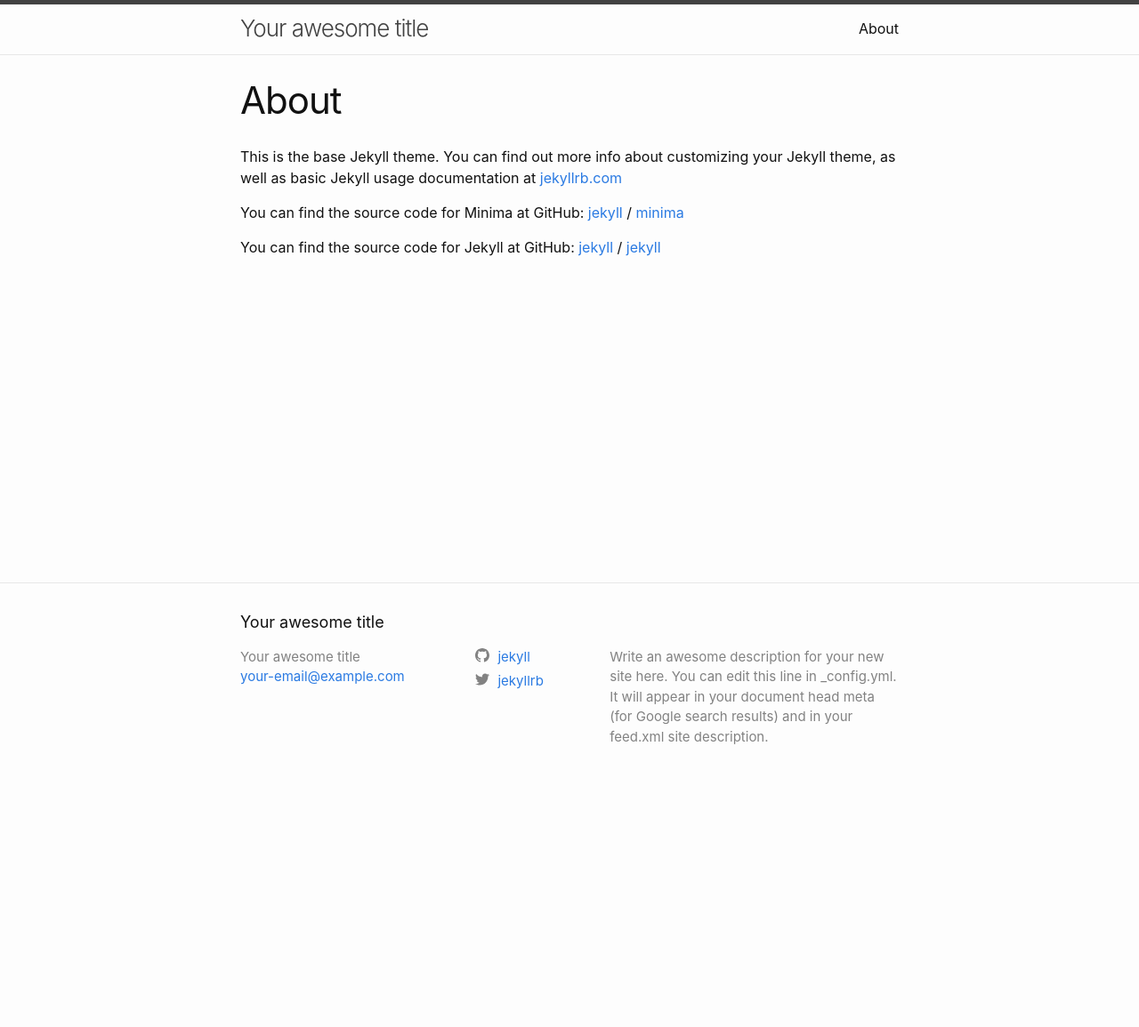
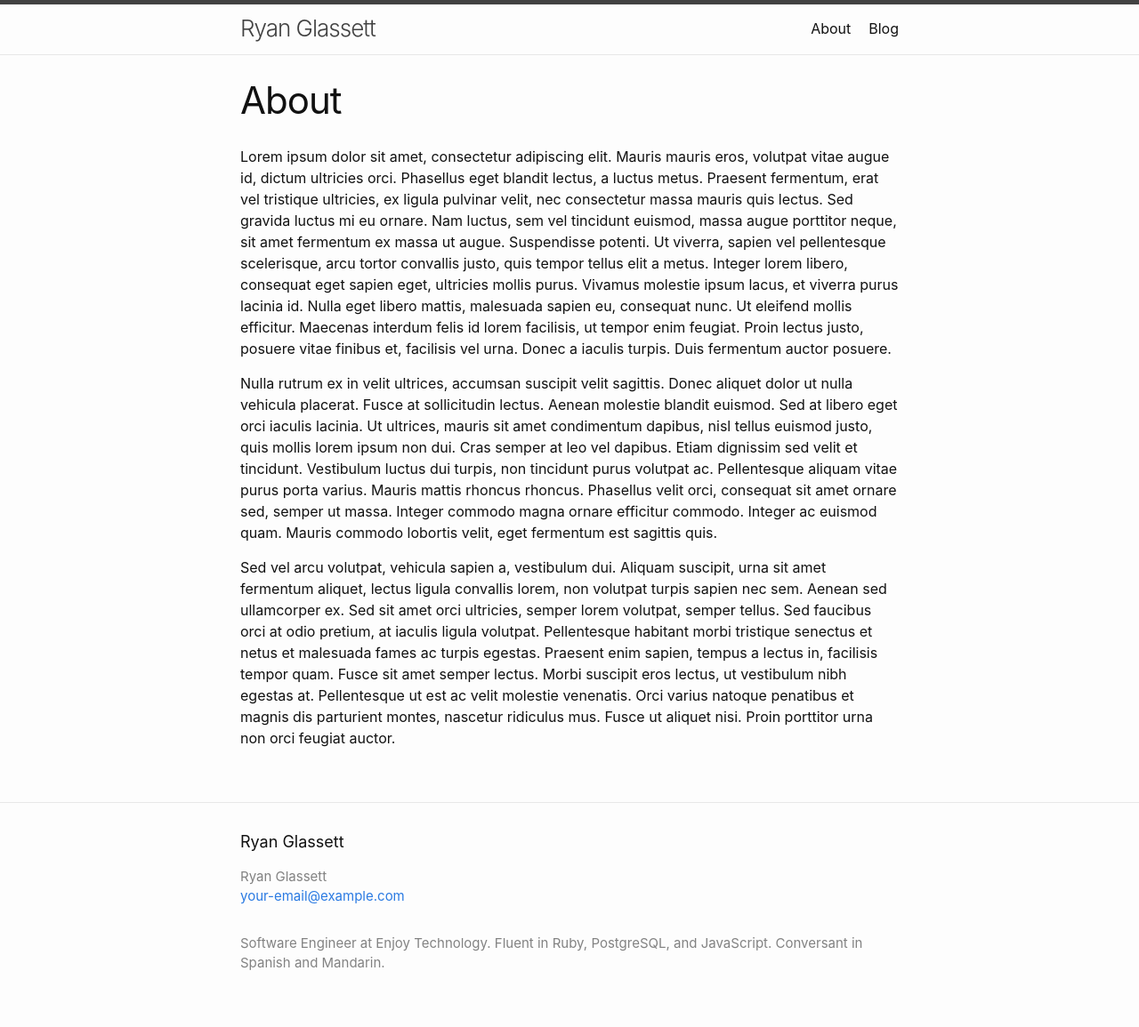
Before and after one commit to rglassett/rglassett.github.io, a Jekyll site: the page built from about.md, in a window 1280 px wide. Shown: the whole page at 89% size. Built offline with Jekyll 4.4.1, drawn with Linux system fonts in a browser that asks for light colours; before the commit the page ends 900 px from its top, so only the background shows below that.

Commit message:
[skip ci] WIP

```diff
--- a/_config.yml
+++ b/_config.yml
@@ -1,39 +1,21 @@
-# Welcome to Jekyll!
-#
-# This config file is meant for settings that affect your whole blog, values
-# which you are expected to set up once and rarely edit after that. If you find
-# yourself editing this file very often, consider using Jekyll's data files
-# feature for the data you need to update frequently.
-#
-# For technical reasons, this file is *NOT* reloaded automatically when you use
-# 'bundle exec jekyll serve'. If you change this file, please restart the server process.
-
 # Site settings
-# These are used to personalize your new site. If you look in the HTML files,
-# you will see them accessed via {{ site.title }}, {{ site.email }}, and so on.
-# You can create any custom variable you would like, and they will be accessible
-# in the templates via {{ site.myvariable }}.
-title: Your awesome title
+title: Ryan Glassett
 email: your-email@example.com
-description: >- # this means to ignore newlines until "baseurl:"
-  Write an awesome description for your new site here. You can edit this
-  line in _config.yml. It will appear in your document head meta (for
-  Google search results) and in your feed.xml site description.
-baseurl: "" # the subpath of your site, e.g. /blog
-url: "" # the base hostname & protocol for your site, e.g. http://example.com
-twitter_username: jekyllrb
-github_username:  jekyll
+description: >-
+  Software Engineer at Enjoy Technology. Fluent in Ruby, PostgreSQL, and
+  JavaScript. Conversant in Spanish and Mandarin.
+baseurl: ""
+url: "https://rglassett.github.io"
+google_analytics: UA-119864225-1
 
 # Build settings
 markdown: kramdown
+theme: minima
 plugins:
   - jekyll-feed
   - jekyll-seo-tag
 
-
 # Exclude from processing.
-# The following items will not be processed, by default. Create a custom list
-# to override the default setting.
 # exclude:
 #   - Gemfile
 #   - Gemfile.lock
--- a/_sass/minima/_layout.scss
+++ b/_sass/minima/_layout.scss
@@ -135,28 +135,18 @@
 }
 
 .footer-col-1 {
-  width: -webkit-calc(35% - (#{$spacing-unit} / 2));
-  width:         calc(35% - (#{$spacing-unit} / 2));
+  width: -webkit-calc(67% - (#{$spacing-unit} / 2));
+  width:         calc(67% - (#{$spacing-unit} / 2));
 }
 
 .footer-col-2 {
-  width: -webkit-calc(20% - (#{$spacing-unit} / 2));
-  width:         calc(20% - (#{$spacing-unit} / 2));
-}
-
-.footer-col-3 {
-  width: -webkit-calc(45% - (#{$spacing-unit} / 2));
-  width:         calc(45% - (#{$spacing-unit} / 2));
+  width: -webkit-calc(33% - (#{$spacing-unit} / 2));
+  width:         calc(33% - (#{$spacing-unit} / 2));
 }
 
 @include media-query($on-laptop) {
   .footer-col-1,
   .footer-col-2 {
-    width: -webkit-calc(50% - (#{$spacing-unit} / 2));
-    width:         calc(50% - (#{$spacing-unit} / 2));
-  }
-
-  .footer-col-3 {
     width: -webkit-calc(100% - (#{$spacing-unit} / 2));
     width:         calc(100% - (#{$spacing-unit} / 2));
   }
--- a/about.md
+++ b/about.md
@@ -4,15 +4,41 @@ title: About
 permalink: /about/
 ---
 
-This is the base Jekyll theme. You can find out more info about customizing your Jekyll theme, as well as basic Jekyll usage documentation at [jekyllrb.com](https://jekyllrb.com/)
-
-You can find the source code for Minima at GitHub:
-[jekyll][jekyll-organization] /
-[minima](https://github.com/jekyll/minima)
-
-You can find the source code for Jekyll at GitHub:
-[jekyll][jekyll-organization] /
-[jekyll](https://github.com/jekyll/jekyll)
+Lorem ipsum dolor sit amet, consectetur adipiscing elit. Mauris mauris eros,
+volutpat vitae augue id, dictum ultricies orci. Phasellus eget blandit lectus, a
+luctus metus. Praesent fermentum, erat vel tristique ultricies, ex ligula
+pulvinar velit, nec consectetur massa mauris quis lectus. Sed gravida luctus mi
+eu ornare. Nam luctus, sem vel tincidunt euismod, massa augue porttitor neque,
+sit amet fermentum ex massa ut augue. Suspendisse potenti. Ut viverra, sapien
+vel pellentesque scelerisque, arcu tortor convallis justo, quis tempor tellus
+elit a metus. Integer lorem libero, consequat eget sapien eget, ultricies mollis
+purus. Vivamus molestie ipsum lacus, et viverra purus lacinia id. Nulla eget
+libero mattis, malesuada sapien eu, consequat nunc. Ut eleifend mollis
+efficitur. Maecenas interdum felis id lorem facilisis, ut tempor enim feugiat.
+Proin lectus justo, posuere vitae finibus et, facilisis vel urna. Donec a
+iaculis turpis. Duis fermentum auctor posuere.
 
 
-[jekyll-organization]: https://github.com/jekyll
+
+Nulla rutrum ex in velit ultrices, accumsan suscipit velit sagittis. Donec
+aliquet dolor ut nulla vehicula placerat. Fusce at sollicitudin lectus. Aenean
+molestie blandit euismod. Sed at libero eget orci iaculis lacinia. Ut ultrices,
+mauris sit amet condimentum dapibus, nisl tellus euismod justo, quis mollis
+lorem ipsum non dui. Cras semper at leo vel dapibus. Etiam dignissim sed velit
+et tincidunt. Vestibulum luctus dui turpis, non tincidunt purus volutpat ac.
+Pellentesque aliquam vitae purus porta varius. Mauris mattis rhoncus rhoncus.
+Phasellus velit orci, consequat sit amet ornare sed, semper ut massa. Integer
+commodo magna ornare efficitur commodo. Integer ac euismod quam. Mauris commodo
+lobortis velit, eget fermentum est sagittis quis.
+
+Sed vel arcu volutpat, vehicula sapien a, vestibulum dui. Aliquam suscipit, urna
+sit amet fermentum aliquet, lectus ligula convallis lorem, non volutpat turpis
+sapien nec sem. Aenean sed ullamcorper ex. Sed sit amet orci ultricies, semper
+lorem volutpat, semper tellus. Sed faucibus orci at odio pretium, at iaculis
+ligula volutpat. Pellentesque habitant morbi tristique senectus et netus et
+malesuada fames ac turpis egestas. Praesent enim sapien, tempus a lectus in,
+facilisis tempor quam. Fusce sit amet semper lectus. Morbi suscipit eros lectus,
+ut vestibulum nibh egestas at. Pellentesque ut est ac velit molestie venenatis.
+Orci varius natoque penatibus et magnis dis parturient montes, nascetur
+ridiculus mus. Fusce ut aliquet nisi. Proin porttitor urna non orci feugiat
+auctor.
```
Also changed, not shown: blog.md (added, +5 -0 lines), index.md (+3 -4 lines).
